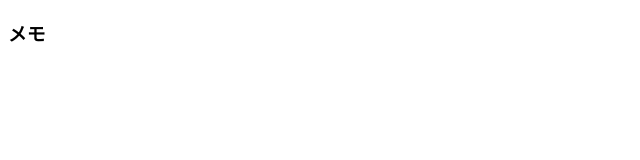
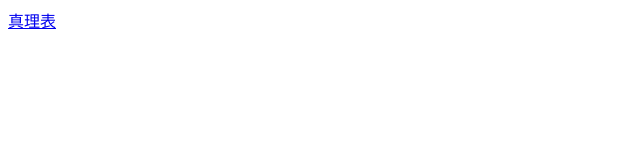
Before and after one commit to great-flour/great-flour.github.io, a plain HTML site: page index.html in a window 1280 px wide. Shown: the whole page, without its empty margins (0-640 px from the left). Drawn offline with Linux system fonts and the light colour scheme.

Commit message:
update ホームページに真理表ページへのリンクを設定

```diff
--- a/index.html
+++ b/index.html
@@ -4,6 +4,6 @@
     <meta charset="utf-8">
 </head>
 <body>
-    <h3>メモ</h3>
+    <a href="truth_table/truth_table.html">真理表</a>
 </body>
 </html>
```
